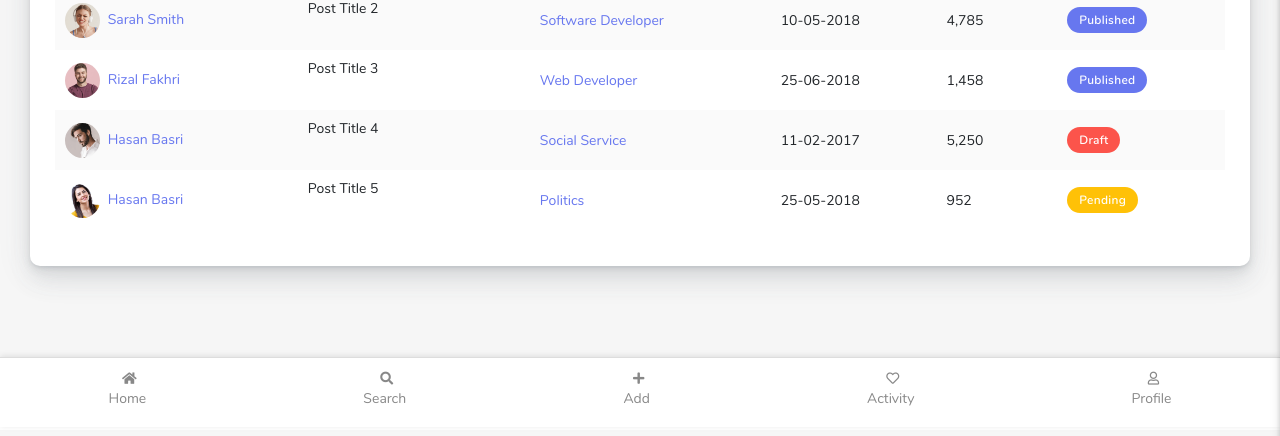
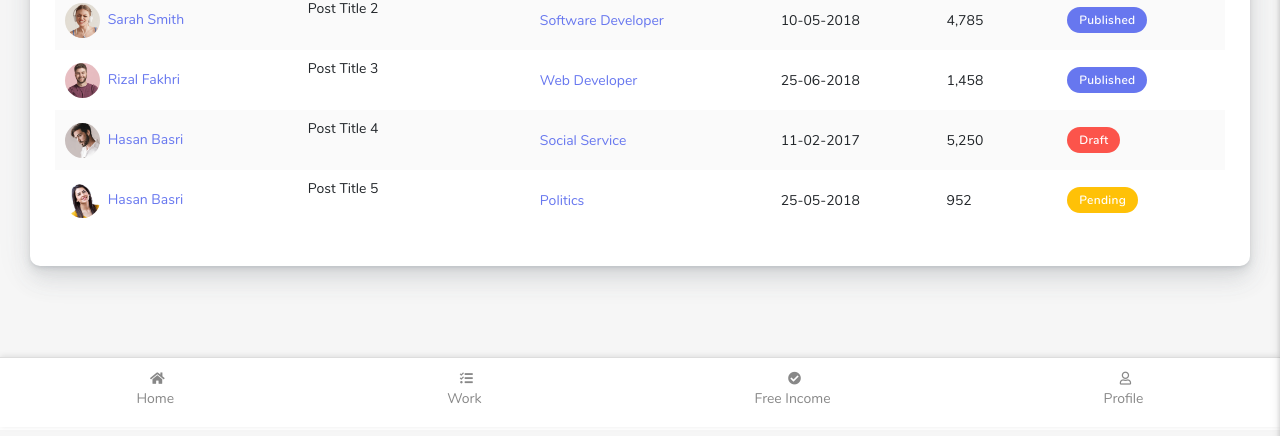
Before and after one commit to iftesamulohy/earningappdesign, a plain HTML site: page history.html in a window 1280 px wide. Shown: the part 373-809 px from the top of the page. Drawn offline with Linux system fonts and the light colour scheme.

Commit message:
modified two

```diff
--- a/history.html
+++ b/history.html
@@ -619,10 +619,9 @@
         <nav class="bottom-menu">
           <ul>
             <li><a href="#"><i class="fas fa-home"></i>Home</a></li>
-            <li><a href="#"><i class="fas fa-search"></i>Search</a></li>
-            <li><a href="#"><i class="fas fa-plus"></i>Add</a></li>
-            <li><a href="#"><i class="far fa-heart"></i>Activity</a></li>
-            <li><a href="#"><i class="far fa-user"></i>Profile</a></li>
+            <li><a href="worklist.html"><i class="fas fa-tasks"></i>Work</a></li>
+            <li><a href="worklist.html"><i class="fas fa-check-circle"></i>Free Income</a></li>
+            <li><a href="profile.html"><i class="far fa-user"></i>Profile</a></li>
           </ul>
         </nav>
       </div>
```
Also changed, not shown: packages.html (+3 -3 lines), payment.html (+3 -4 lines), paymentw.html (+3 -4 lines), profile.html (+1 -1 lines), team.html (+3 -3 lines), worklist.html (+3 -3 lines).
